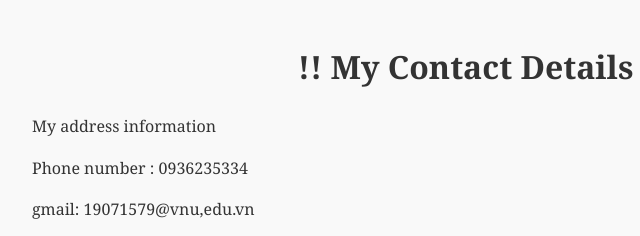
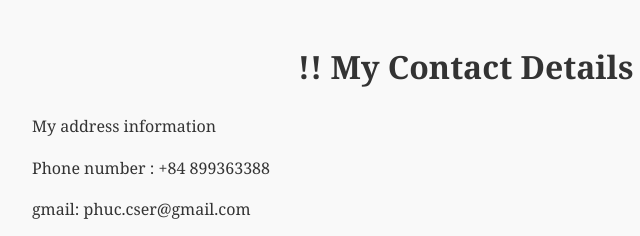
Before and after one commit to rebelpunk/Resume, a plain HTML site: page contactme.html in a window 1280 px wide. Shown: the top 236 px of the page, 158-798 px from the left. Drawn offline with Linux system fonts and the light colour scheme; files that its build step writes are made by us from their sources; a web font is replaced by a local one.

Commit message:
Update contactme.html

```diff
--- a/contactme.html
+++ b/contactme.html
@@ -2,7 +2,7 @@
 <html lang="en" dir="ltr">
   <head>
     <meta charset="utf-8">
-    <title>Contact Minh Phuc</title>
+    <title>Contact James</title>
     <link rel="stylesheet" href="css/style.css" >
   </head>
   <body>
@@ -13,12 +13,12 @@
       My address information
     </p>
     <p>
-      Phone number : 0936235334
+      Phone number : +84 899363388
     </p>
     <p>
-      gmail: 19071579@vnu,edu.vn
+      gmail: phuc.cser@gmail.com
     </p>
-    <form action="mailto:19071579@vnu.edu.vn" method="get" enctype="text/plain">
+    <form action="mailto:phuc.cser@gmail.com" method="get" enctype="text/plain">
       <label>
         Your Name :
       </label>
```
